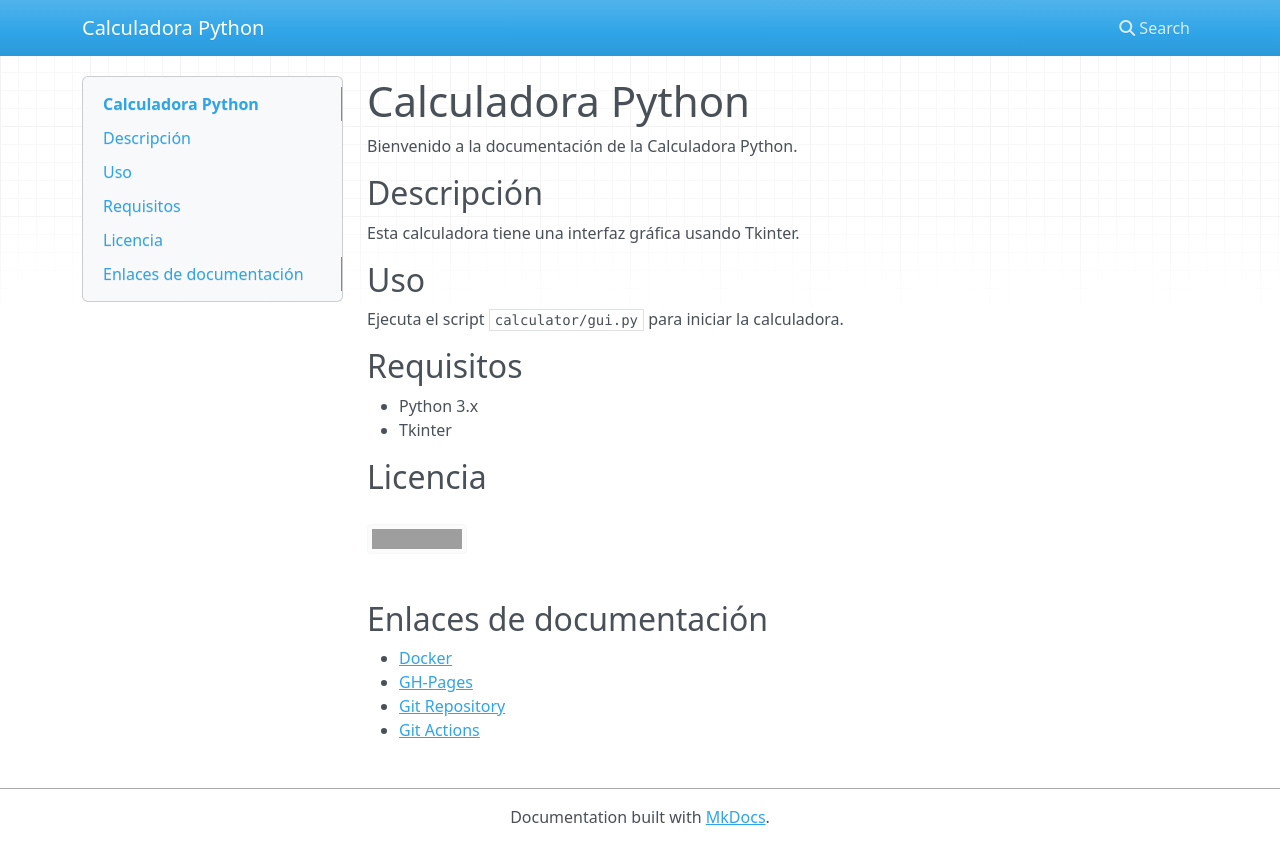
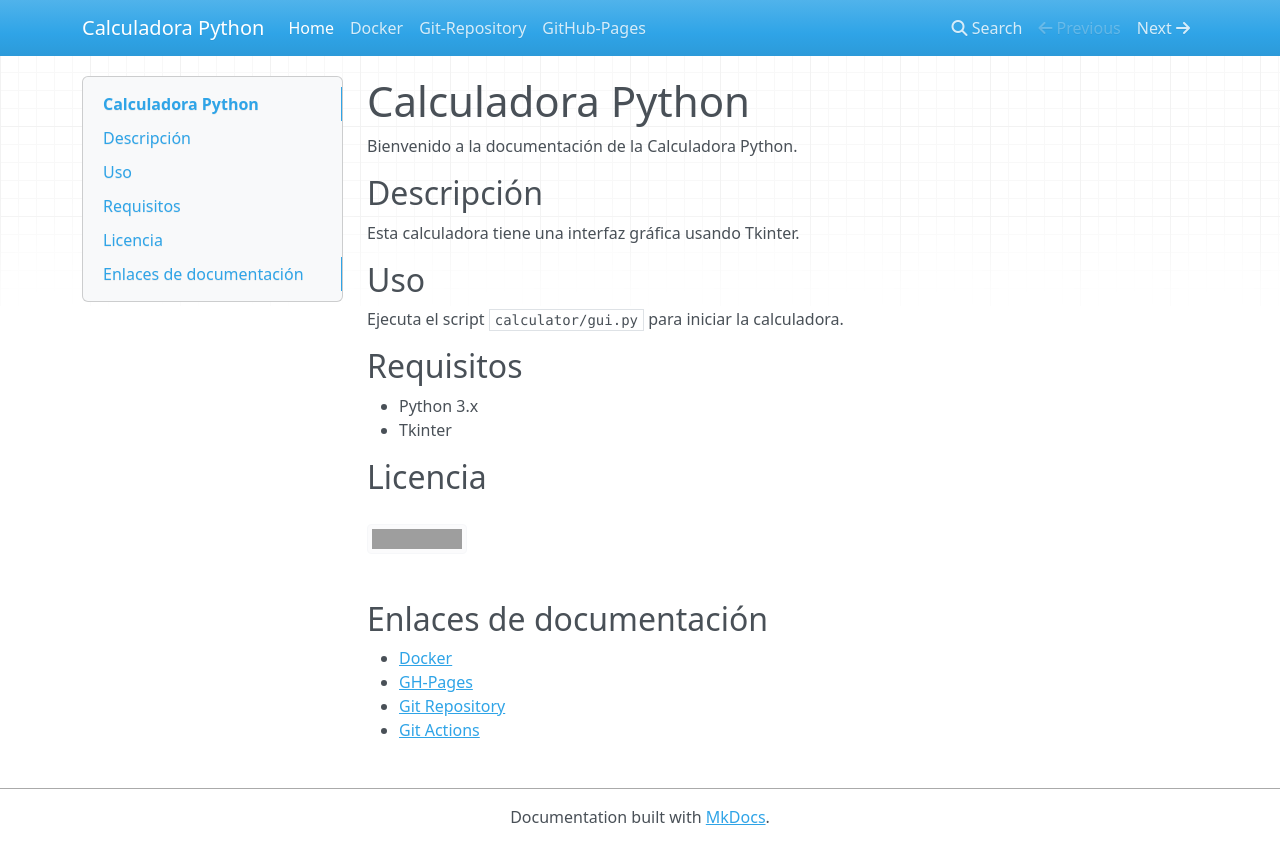
Before and after one commit to vjp-jeronimoGRC/PPS-Unidad0-Tarea-Jeronimo, an MkDocs documentation site: the page built from docs/index.md, in a window 1280 px wide. Shown: the top 864 px of the page. Built offline with MkDocs 1.6.1, drawn with Linux system fonts in a browser that asks for light colours; nearby versions of some CDN libraries; grey boxes are pictures that could not be loaded.

Commit message:
Enrutamiento ficheros 9

```diff
--- a/mkdocs.yml
+++ b/mkdocs.yml
@@ -1,4 +1,8 @@
 site_name: Calculadora Python
 nav:
   - Home: index.md
+  - Docker: docker.md
+  - Git-Repository: git.md
+  - GitHub-Pages: gitPages.md
+
 docs_dir: docs
```
